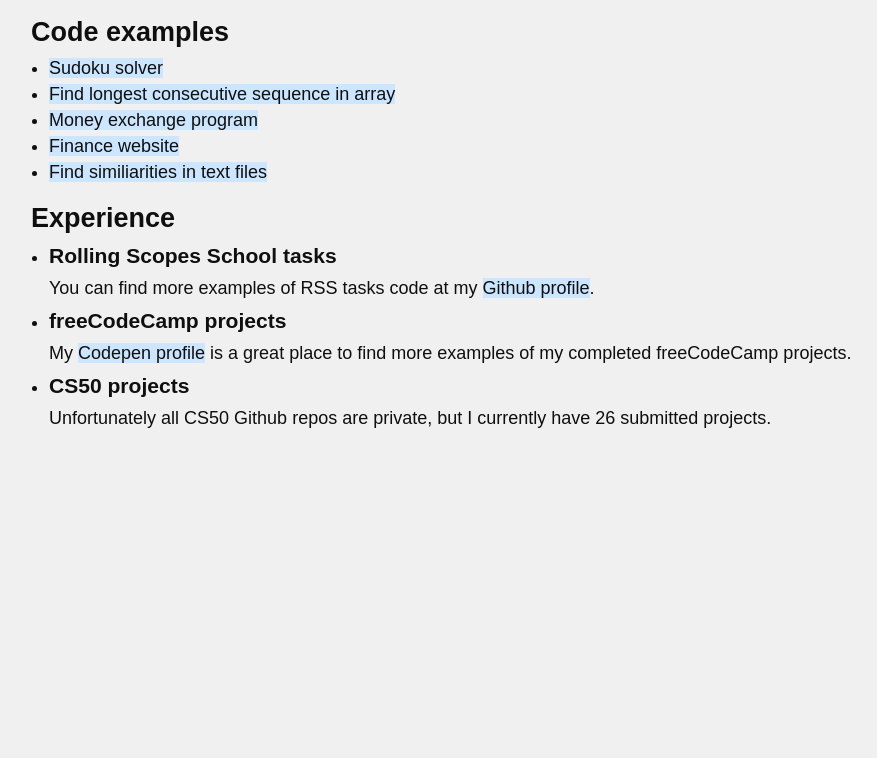
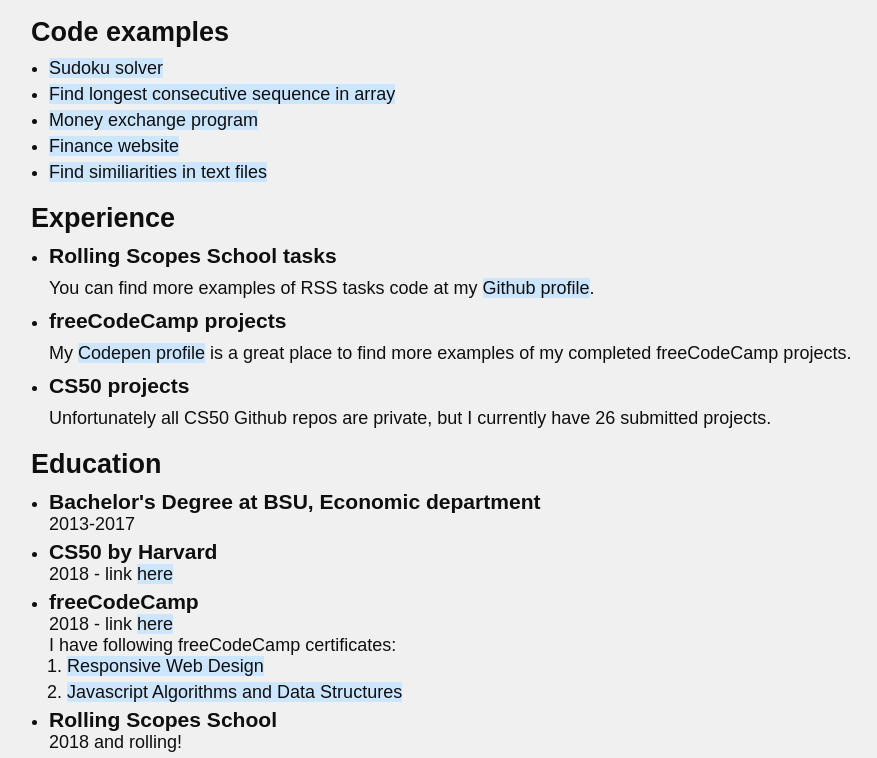
Before and after one commit to MagicCurlyHair/rsschool-codejam1-cv, a plain HTML site: page index.html in a window 1280 px wide. Shown: the part 1284-2042 px from the top of the page, without its empty margins (97-974 px from the left). Before the commit the page ends 1723 px from the top, so only its background shows below. Drawn offline with Linux system fonts and the light colour scheme; a web font is replaced by a local one.

Commit message:
feat: new education section
education section is introduced with appropriate links

```diff
--- a/index.html
+++ b/index.html
@@ -140,6 +140,48 @@
             </li>
           </ul>
         </section>
+        <section class="page-section" id="education">
+          <header class="section-header">
+            <h2>Education</h2>
+          </header>
+          <ul class="page-list">
+            <li>
+              <h3>Bachelor's Degree at BSU, Economic department</h3>
+              <p>2013-2017</p>
+            </li>
+            <li>
+              <h3>CS50 by Harvard</h3>
+              <p>
+                2018 - link <a class="page-link"
+                href="https://www.edx.org/course/cs50s-introduction-computer-science-harvardx-cs50x">here</a>
+              </p>
+            </li>
+            <li>
+              <h3>freeCodeCamp</h3>
+              <p>
+                2018 - link <a class="page-link" href="https://www.freecodecamp.org/">here</a>
+              </p>
+              <p>
+                I have following freeCodeCamp certificates:
+                <ol class="page-list">
+                  <li>
+                    <a class="page-link"
+                    href="https://www.freecodecamp.org/certification/magiccurlyhair/responsive-web-design">Responsive Web Design</a>
+                  </li>
+                  <li>
+                    <a class="page-link"
+                    href="https://www.freecodecamp.org/certification/magiccurlyhair/javascript-algorithms-and-data-structures">
+                    Javascript Algorithms and Data Structures</a>
+                  </li>
+                </ol>
+              </p>
+            </li>
+            <li>
+              <h3>Rolling Scopes School</h3>
+              <p>2018 and rolling!</p>
+            </li>
+          </ul>
+        </section>
       </main>
     </div>
   </body>
```
